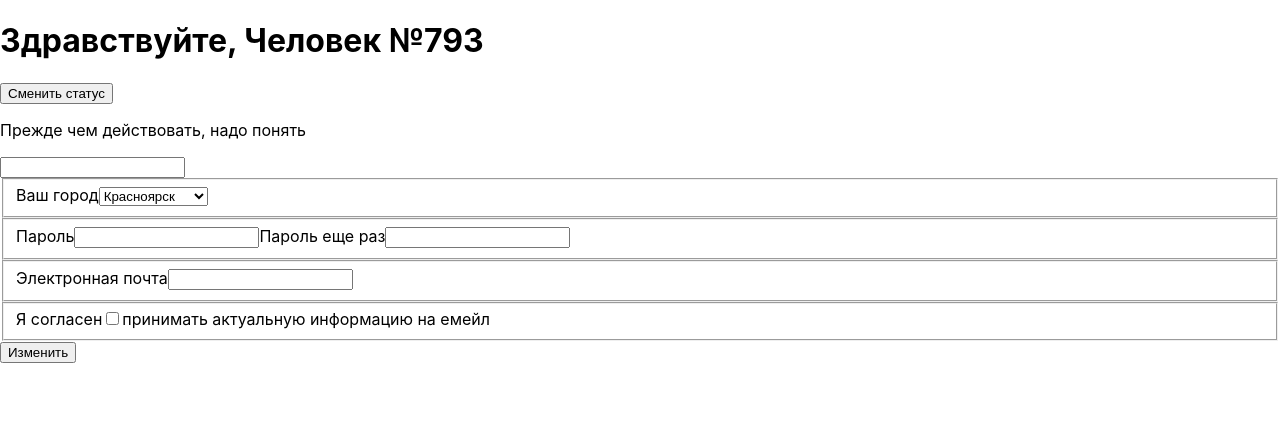
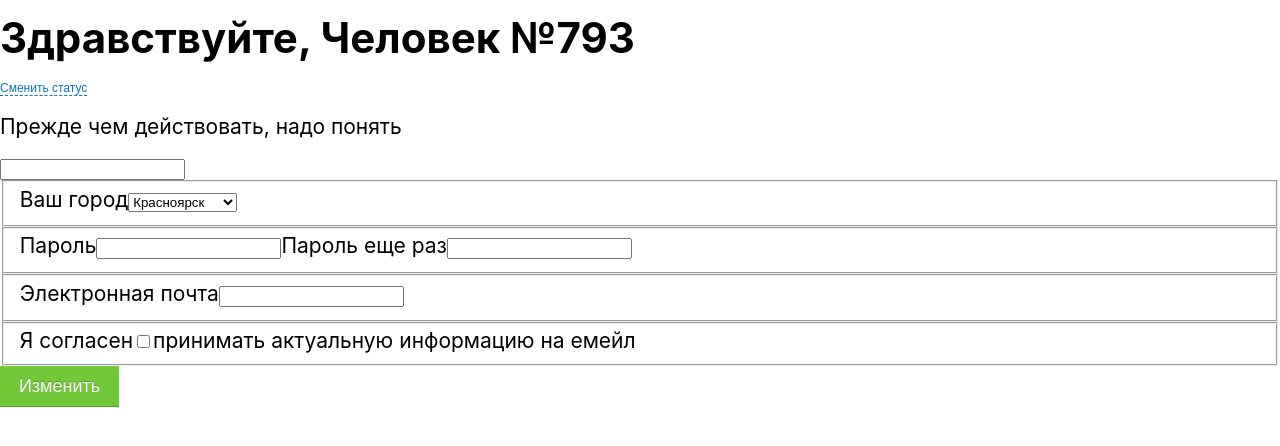
Before and after one commit to Comediant24/au-test, a React (Create React App) app: page / in a window 1280 px wide. Shown: the top 446 px of the page. Built offline with nearby package versions, Linux system fonts and the light colour scheme.

Commit message:
feat: настроить стили Button

```diff
--- a/src/components/Button.js
+++ b/src/components/Button.js
@@ -1,11 +1,11 @@
 import React from 'react';
-
-const Button = (props, { classSelector }) => {
+import './Button.scss';
+const Button = (props) => {
   return (
     <button
       type="button"
       aria-label={props.children}
-      className={`button ${classSelector}`}
+      className={`button ${props.classSelector}`}
     >
       {props.children}
     </button>
--- /dev/null
+++ b/src/components/Button.scss
@@ -0,0 +1,6 @@
+.button {
+  border: none;
+  background: none;
+  padding: 0;
+  cursor: pointer;
+}
--- a/src/components/Form.js
+++ b/src/components/Form.js
@@ -4,6 +4,7 @@ import FormInput from './FormInput';
 import FormSelect from './FormSelect';
 import cityList from '../utils/cityList';
 import Button from './Button';
+import './Form.scss';
 
 const Form = () => {
   return (
--- /dev/null
+++ b/src/components/Form.scss
@@ -0,0 +1,12 @@
+.form__button {
+  font-size: 18px;
+  line-height: 20px;
+  color: #ffffff;
+  text-shadow: 0px -1px 0px rgba(0, 0, 0, 0.25);
+  width: 119px;
+  height: 40px;
+  left: 324px;
+  top: 619px;
+  background: #71c838;
+  box-shadow: 0px 1px 0px #539d22;
+}
--- a/src/components/Wellcome.js
+++ b/src/components/Wellcome.js
@@ -1,5 +1,6 @@
 import React from 'react';
 import Button from './Button';
+import './Wellcome.scss';
 
 const Wellcome = ({ classSelector, user }) => {
   return (
--- /dev/null
+++ b/src/components/Wellcome.scss
@@ -0,0 +1,6 @@
+.wellcome__button {
+  font-size: 12px;
+  line-height: 14px;
+  color: #0c77bb;
+  border-bottom: 1px dashed #0c77bb;
+}
--- a/src/index.scss
+++ b/src/index.scss
@@ -2,11 +2,11 @@
 
 body {
   margin: 0;
-  font-family: -apple-system, BlinkMacSystemFont, 'Segoe UI', 'Roboto', 'Oxygen',
-    'Ubuntu', 'Cantarell', 'Fira Sans', 'Droid Sans', 'Helvetica Neue',
-    sans-serif;
+  font-family: -apple-system, BlinkMacSystemFont, 'Arial', sans-serif;
   -webkit-font-smoothing: antialiased;
   -moz-osx-font-smoothing: grayscale;
+  font-size: 21px;
+  line-height: 19px;
 }
 
 code {
```
